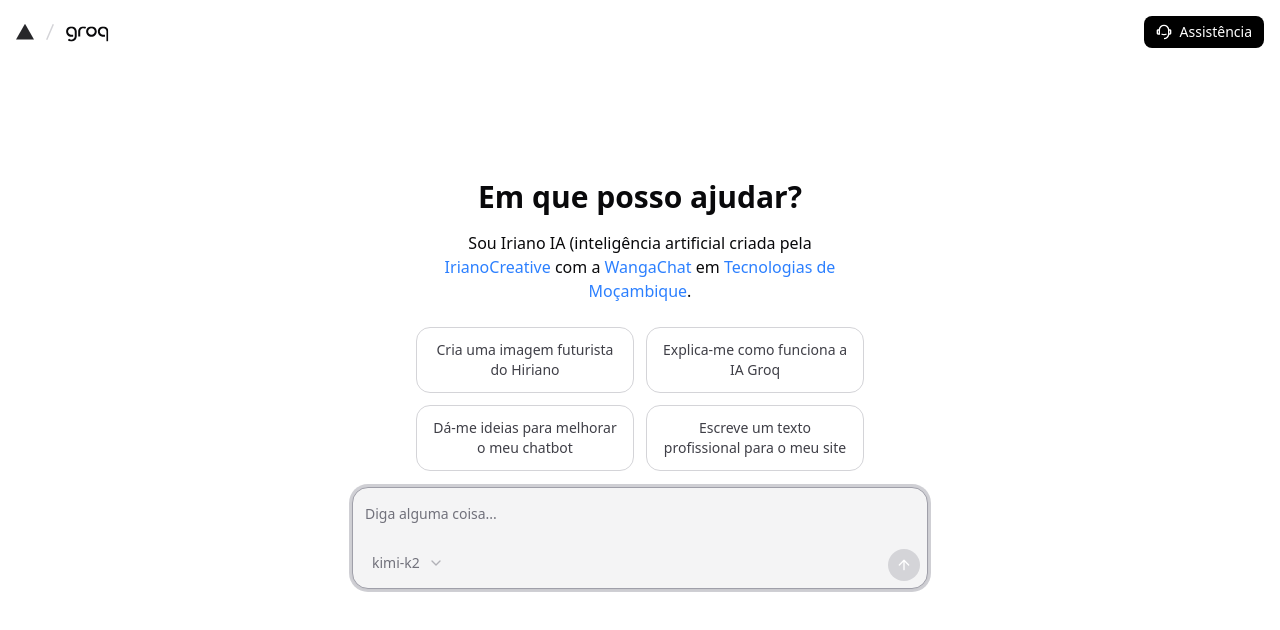
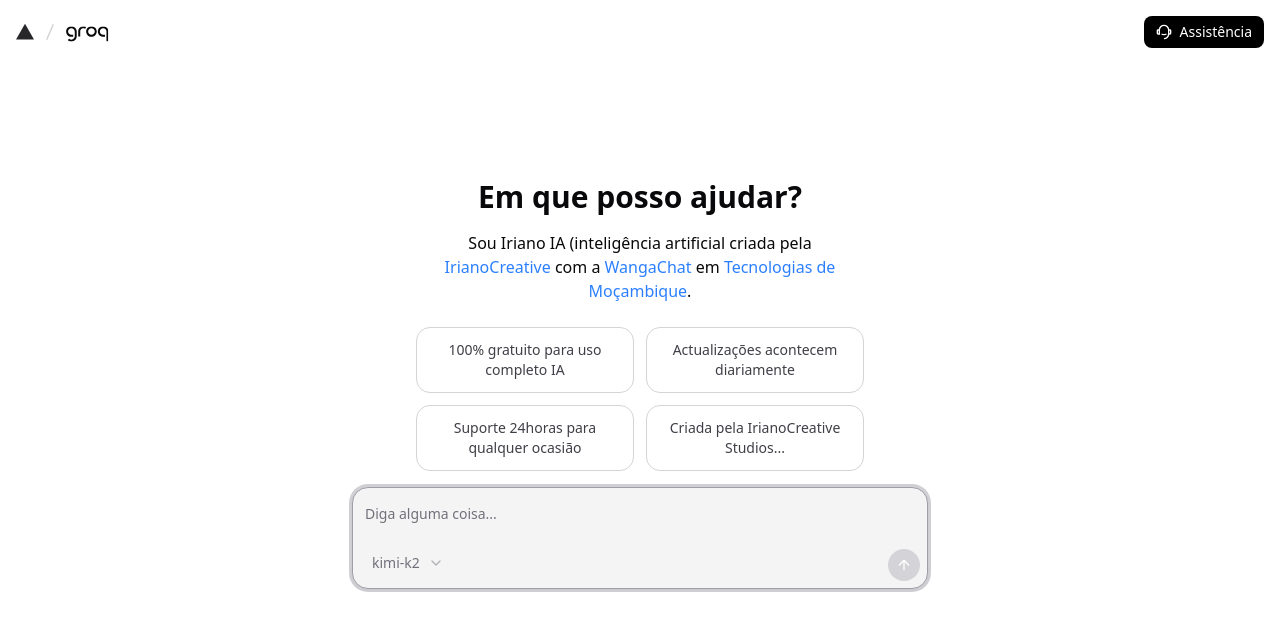
Before and after one commit to iriano380/hey-iriano, a Next.js app: page / in a window 1280 px wide. Shown: the top 630 px of the page. Built offline with nearby package versions, Linux system fonts and the light colour scheme; what @ai-sdk/groq would draw is missing.

Commit message:
Update project-overview.tsx

```diff
--- a/components/project-overview.tsx
+++ b/components/project-overview.tsx
@@ -2,10 +2,10 @@
 
 export const ProjectOverview = () => {
   const suggestions = [
-    "Cria uma imagem futurista do Hiriano",
-    "Explica-me como funciona a IA Groq",
-    "Dá-me ideias para melhorar o meu chatbot",
-    "Escreve um texto profissional para o meu site"
+    "100% gratuito para uso completo IA",
+    "Actualizações acontecem diariamente",
+    "Suporte 24horas para qualquer ocasião",
+    "Criada pela IrianoCreative Studios..."
   ];
 
   // função dispara pergunta como o ChatGPT
```
